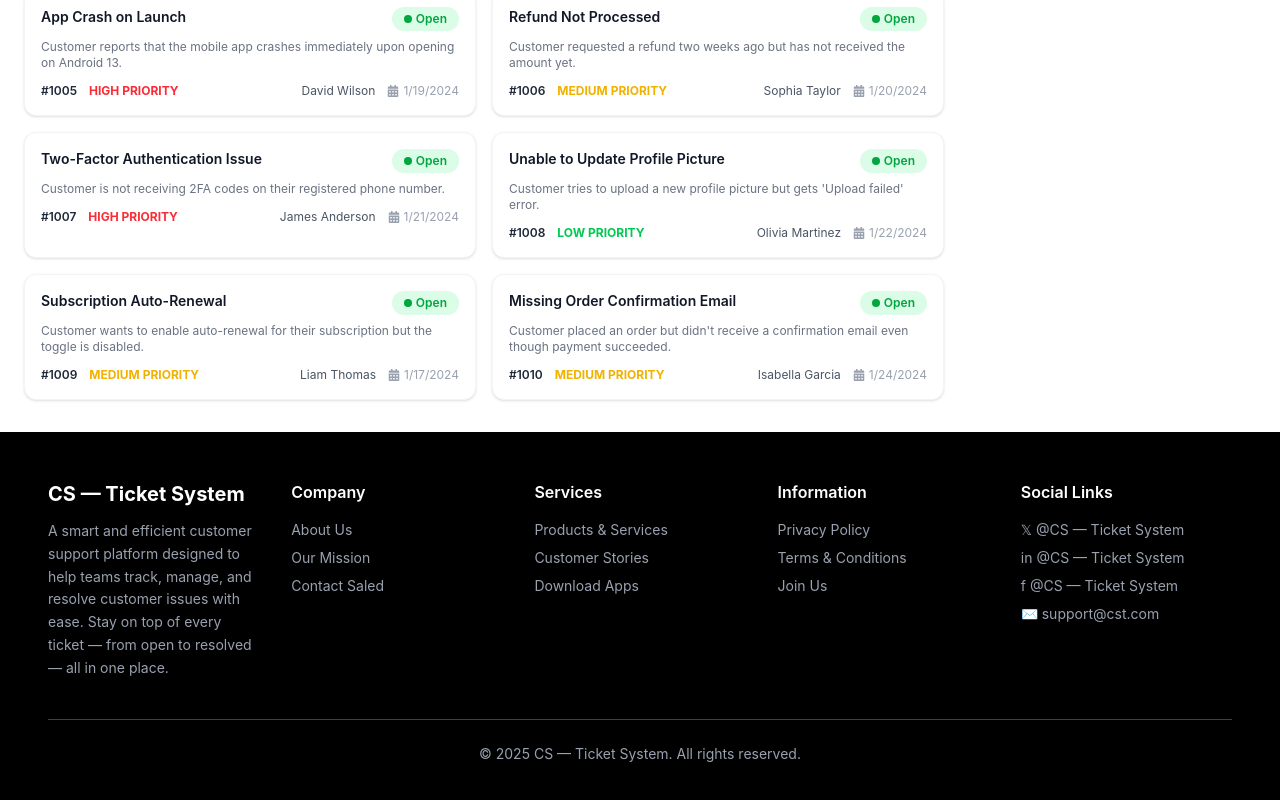
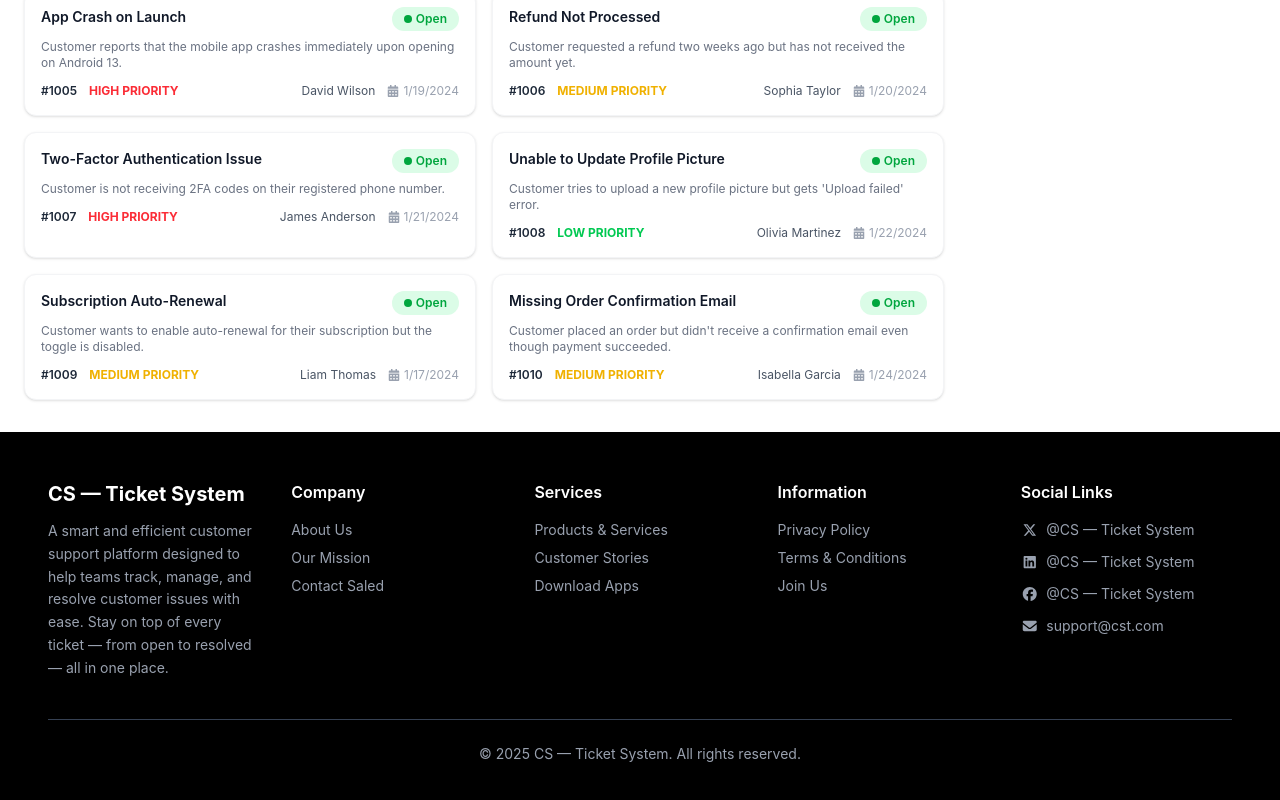
Before and after one commit to yeasir19181015/mission_restart_a02_by_zim, a React (Vite) app: page / in a window 1280 px wide. Shown: the part 710-1510 px from the top of the page. Built offline with nearby package versions, Linux system fonts and the light colour scheme.

Commit message:
add readme file

```diff
--- a/package.json
+++ b/package.json
@@ -10,6 +10,10 @@
     "preview": "vite preview"
   },
   "dependencies": {
+    "@fortawesome/fontawesome-svg-core": "^7.2.0",
+    "@fortawesome/free-brands-svg-icons": "^7.2.0",
+    "@fortawesome/free-solid-svg-icons": "^7.2.0",
+    "@fortawesome/react-fontawesome": "^3.2.0",
     "@tailwindcss/vite": "^4.2.1",
     "react": "^19.2.0",
     "react-dom": "^19.2.0",
--- a/src/components/Footer.jsx
+++ b/src/components/Footer.jsx
@@ -1,3 +1,11 @@
+import { FontAwesomeIcon } from "@fortawesome/react-fontawesome";
+import {
+  faXTwitter,
+  faLinkedin,
+  faFacebook,
+} from "@fortawesome/free-brands-svg-icons";
+import { faEnvelope } from "@fortawesome/free-solid-svg-icons";
+
 export default function Footer() {
   return (
     <footer className="bg-black text-white px-6 md:px-12 py-12">
@@ -48,11 +56,23 @@ export default function Footer() {
         {/* Social Links */}
         <div>
           <h3 className="font-semibold mb-4">Social Links</h3>
-          <ul className="flex flex-col gap-2 text-sm text-gray-400">
-            <li className="cursor-pointer hover:text-white">𝕏 @CS — Ticket System</li>
-            <li className="cursor-pointer hover:text-white">in @CS — Ticket System</li>
-            <li className="cursor-pointer hover:text-white">f @CS — Ticket System</li>
-            <li className="cursor-pointer hover:text-white">✉ support@cst.com</li>
+          <ul className="flex flex-col gap-3 text-sm text-gray-400">
+            <li className="cursor-pointer hover:text-white flex items-center gap-2">
+              <FontAwesomeIcon icon={faXTwitter} className="w-4 h-4" />
+              @CS — Ticket System
+            </li>
+            <li className="cursor-pointer hover:text-white flex items-center gap-2">
+              <FontAwesomeIcon icon={faLinkedin} className="w-4 h-4" />
+              @CS — Ticket System
+            </li>
+            <li className="cursor-pointer hover:text-white flex items-center gap-2">
+              <FontAwesomeIcon icon={faFacebook} className="w-4 h-4" />
+              @CS — Ticket System
+            </li>
+            <li className="cursor-pointer hover:text-white flex items-center gap-2">
+              <FontAwesomeIcon icon={faEnvelope} className="w-4 h-4" />
+              support@cst.com
+            </li>
           </ul>
         </div>
 
```
Also changed, not shown: 2 other files (tests, documents, lock files or other folders).
